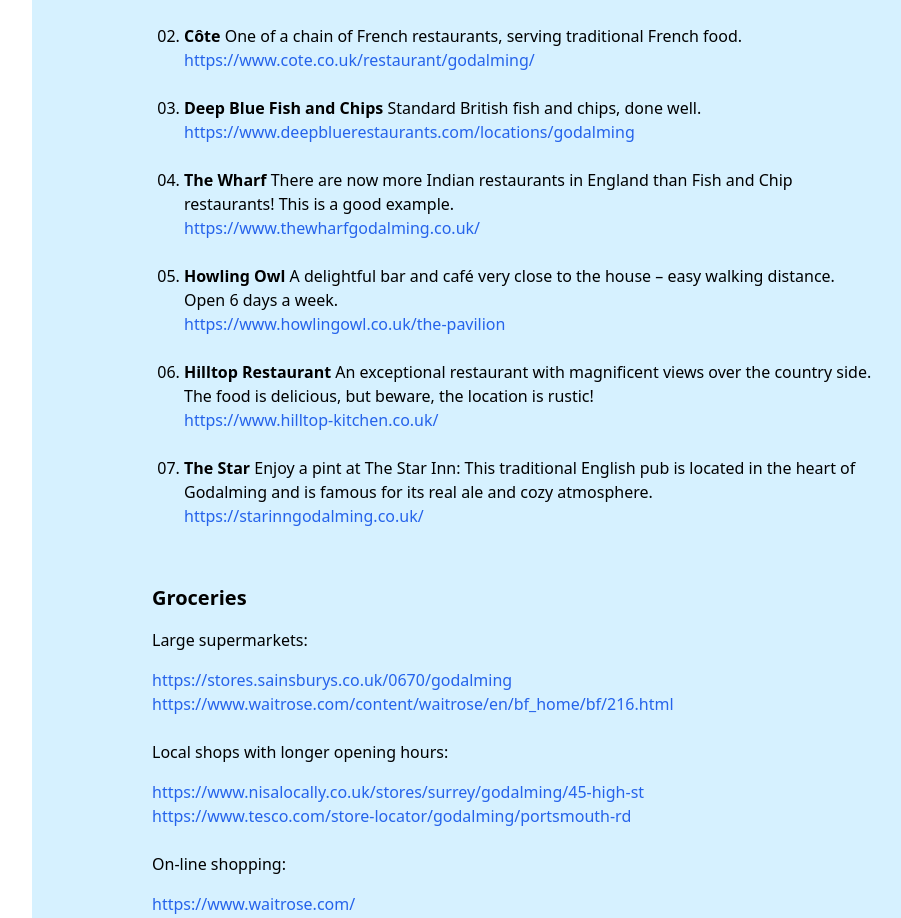
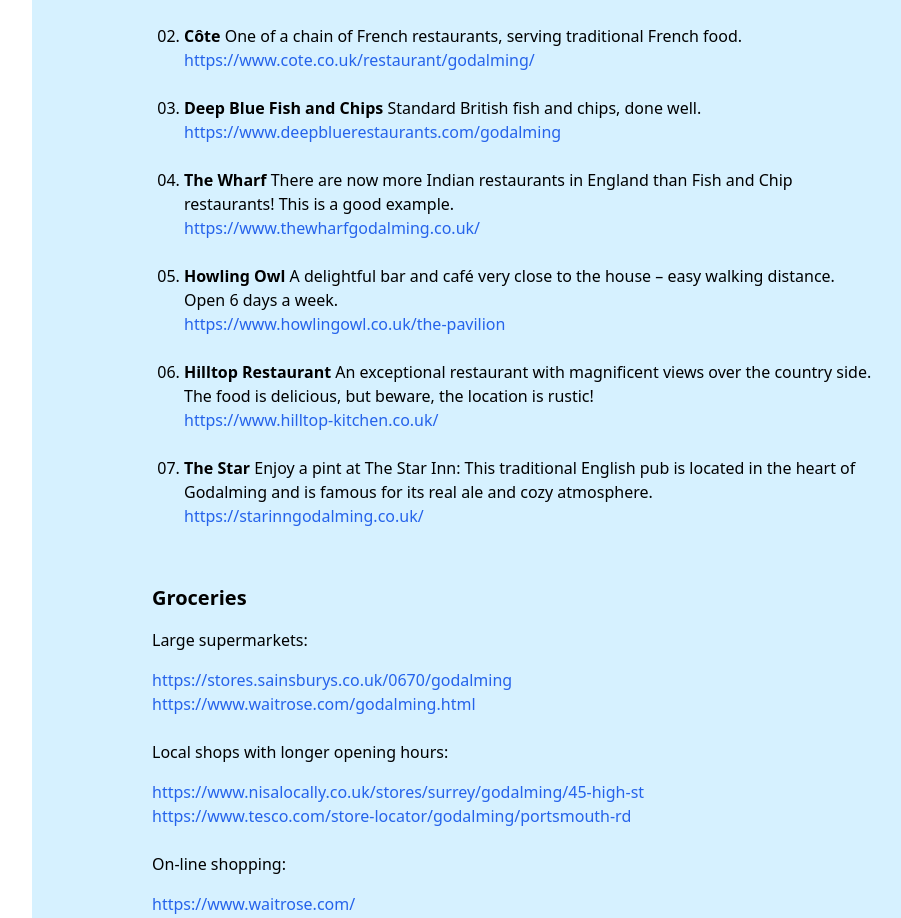
Before and after one commit to ConjecturesandRefutations/Four-Elms, a React (Create React App) app: page /information in a window 1280 px wide. Shown: the part 2508-3426 px from the top of the page, without its empty margins (288-1189 px from the left). Built offline with nearby package versions, Linux system fonts and the light colour scheme.

Commit message:
shortening urls

```diff
--- a/src/pages/Information.js
+++ b/src/pages/Information.js
@@ -143,7 +143,7 @@ return(
 <br/><br/>
 
 <li><span class='font-bold'>Deep Blue Fish and Chips </span>{lang==='english' ? 'Standard British fish and chips, done well.' : 'Fish and chips británico estándar, bien hecho.'}</li>
-<a class="text-blue-600" target="_blank" href='https://www.deepbluerestaurants.com/locations/godalming'>https://www.deepbluerestaurants.com/locations/godalming</a>
+<a class="text-blue-600" target="_blank" href='https://www.deepbluerestaurants.com/locations/godalming'>https://www.deepbluerestaurants.com/godalming</a>
 
 <br/><br/>
 
@@ -174,7 +174,7 @@ return(
 <p class='mb-4'>{lang==='english' ? `Large supermarkets:` : `Grandes supermercados:`}</p>
 <a class="text-blue-600" target="_blank" href='https://stores.sainsburys.co.uk/0670/godalming'>https://stores.sainsburys.co.uk/0670/godalming</a>
 <br/>
-<a class="text-blue-600" target="_blank" href='https://www.waitrose.com/content/waitrose/en/bf_home/bf/216.html'>https://www.waitrose.com/content/waitrose/en/bf_home/bf/216.html</a>
+<a class="text-blue-600" target="_blank" href='https://www.waitrose.com/content/waitrose/en/bf_home/bf/216.html'>https://www.waitrose.com/godalming.html</a>
 <br/>
 <br/>
 
```
